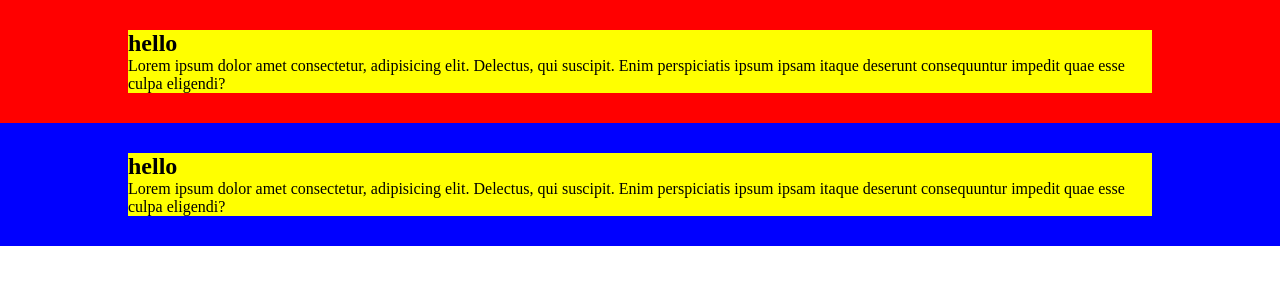
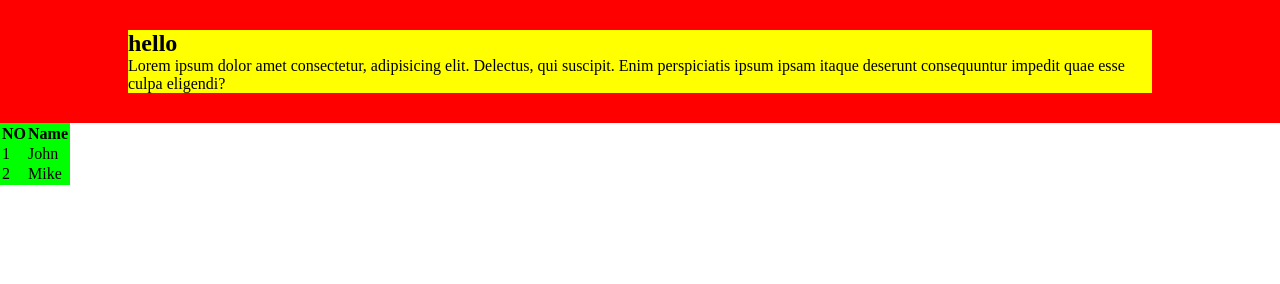
Before and after one commit to HidayetHidayetov/group001-lessons, a plain HTML site: page lesson14/index.html in a window 1280 px wide. Drawn offline with Linux system fonts and the light colour scheme.

Commit message:
b section deleted and table created

```diff
--- a/lesson14/index.html
+++ b/lesson14/index.html
@@ -19,15 +19,20 @@
         </div>
     </section>
 
-    <section class="b">
-        <div class="container">
-            <h1>hello</h1>
-            <p>
-                Lorem ipsum dolor amet consectetur, adipisicing elit. Delectus, qui suscipit. Enim perspiciatis ipsum ipsam
-                itaque deserunt
-                consequuntur impedit quae esse culpa eligendi?
-            </p>
-        </div>
-    </section>
+    <table>
+        <tr>
+            <th>NO</th>
+            <th>Name</th>
+        </tr>
+
+        <tr>
+            <td>1</td>
+            <td>John</td>
+        </tr>
+        <tr>
+            <td>2</td>
+            <td>Mike</td>
+        </tr>
+    </table>
 </body>
 </html>
--- a/lesson14/style.css
+++ b/lesson14/style.css
@@ -20,3 +20,7 @@
     background-color: blue;
     padding: 30px 0;
 }
+
+table{
+    background-color: lime;
+}
```
